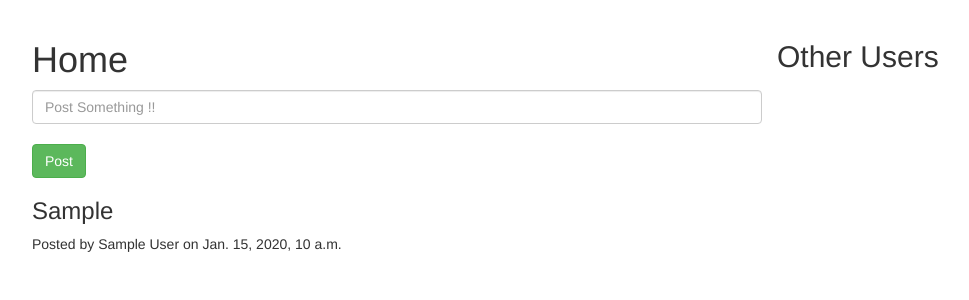
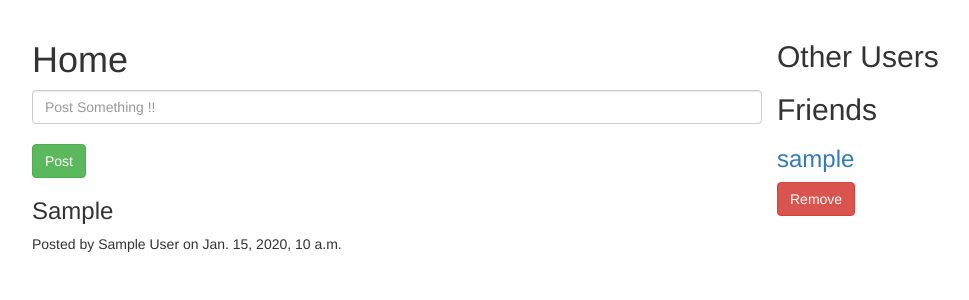
Before and after one commit to nattesharan/django_app, a Django app: page /home/ in a window 1280 px wide. Shown: the part 72-372 px from the top of the page, without its empty margins (53-1022 px from the left). Run offline with Django 3.2, Linux system fonts and the light colour scheme; a user stored in the database is signed in; tables that the repository leaves empty hold one stand-in row (values such as "Sample post"); some libraries are stand-ins or nearby versions.

Commit message:
added buttons for adding and removing buttons

```diff
--- a/accounts/models.py
+++ b/accounts/models.py
@@ -26,6 +26,11 @@
         user_profile = cls.objects.get(user=user)
         user_profile.friends.add(friend)
 
+    @classmethod
+    def remove_friend(cls, user, friend):
+        user_profile = cls.objects.get(user=user)
+        user_profile.friends.remove(friend)
+
 def create_profile(sender, **kwargs):
     if kwargs['created']:
         user_profile = UserProfile.objects.create(user=kwargs['instance'])
--- a/home/templates/home/home.html
+++ b/home/templates/home/home.html
@@ -23,8 +23,22 @@
     <div>
         <h2>Other Users</h2>
         {% for other_user in users %}
+            {% if other_user not in friends %}
             <a href="{% url 'accounts:view_user_profile_with_pk' pk=other_user.pk%}">
                 <h3>{{ other_user.username }}</h3>
+            </a>
+            <a href="{% url 'home:connect-friends' action='friend' pk=other_user.pk %}">
+                <button type="submit" class="btn btn-success">Add Friend</button>
+            </a>
+            {% endif %}
+        {% endfor %}
+        <h2>Friends</h2>
+        {% for friend in friends %}
+            <a href="{% url 'accounts:view_user_profile_with_pk' pk=friend.pk%}">
+                <h3>{{ friend.username }}</h3>
+            </a>
+            <a href="{% url 'home:connect-friends' action='unfriend' pk=friend.pk %}">
+                <button type="submit" class="btn btn-danger">Remove</button>
             </a>
         {% endfor %}
     </div>
--- a/home/urls.py
+++ b/home/urls.py
@@ -1,7 +1,8 @@
 from django.conf.urls import url
-from home.views import home, HomeView
+from home.views import home, HomeView, connect_friends
 
 urlpatterns = [
     # url(r'^$', home, name='home'),
-    url(r'^$', HomeView.as_view(), name='home')
+    url(r'^$', HomeView.as_view(), name='home'),
+    url(r'^connect/(?P<action>.+)/(?P<pk>\d+)/$', connect_friends, name='connect-friends')
 ]
--- a/home/views.py
+++ b/home/views.py
@@ -2,6 +2,7 @@
 from django.views.generic import TemplateView
 from django.contrib.auth.models import User
 from home.models import Post
+from accounts.models import UserProfile
 from home.forms import HomeForm
 import datetime
 # Create your views here.
@@ -16,6 +17,7 @@
         posts = Post.objects.all().order_by('-created_on')
         # users = User.objects.all()
         users = User.objects.exclude(pk=request.user.pk)
+        friends = request.user.profile.friends.all()
         # sessions are also usually cookies but they arent stored in the client side they are stored in the server database
         # they are more secure than cookies
         # likewise cookies they too have expiry time
@@ -23,7 +25,7 @@
         # Default: 1209600 (2 weeks, in seconds)
         if 'username' not in request.session:
             request.session['username'] = request.user.username
-        response = render(request, self.template_name, {'form': form, 'posts': posts, 'users': users})
+        response = render(request, self.template_name, {'form': form, 'posts': posts, 'users': users, 'friends': friends})
         # by default cookie expiry time is 1 year
         # request.session.set_test_cookie()
         # Expires sets an expiry date for when a cookie gets deleted
@@ -49,3 +51,12 @@
             post.save()
             return redirect('home:home')
         return render(request, self.template_name, {'form': form})
+
+def connect_friends(request, action, pk):
+    user = request.user
+    friend_user = User.objects.get(pk=pk)
+    if action == 'friend':
+        UserProfile.add_friend(user, friend_user)
+    else:
+        UserProfile.remove_friend(user, friend_user)
+    return redirect('home:home')
```
